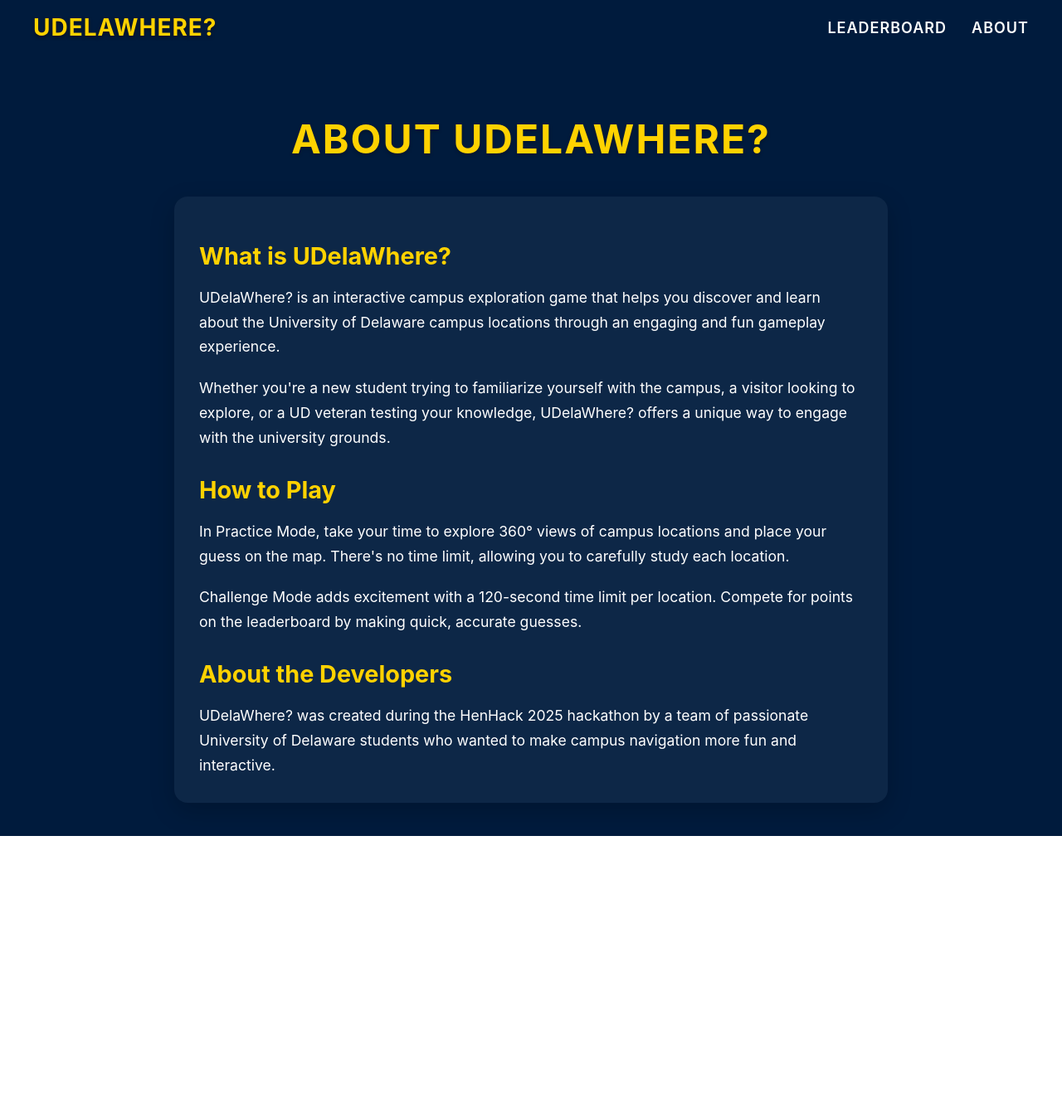
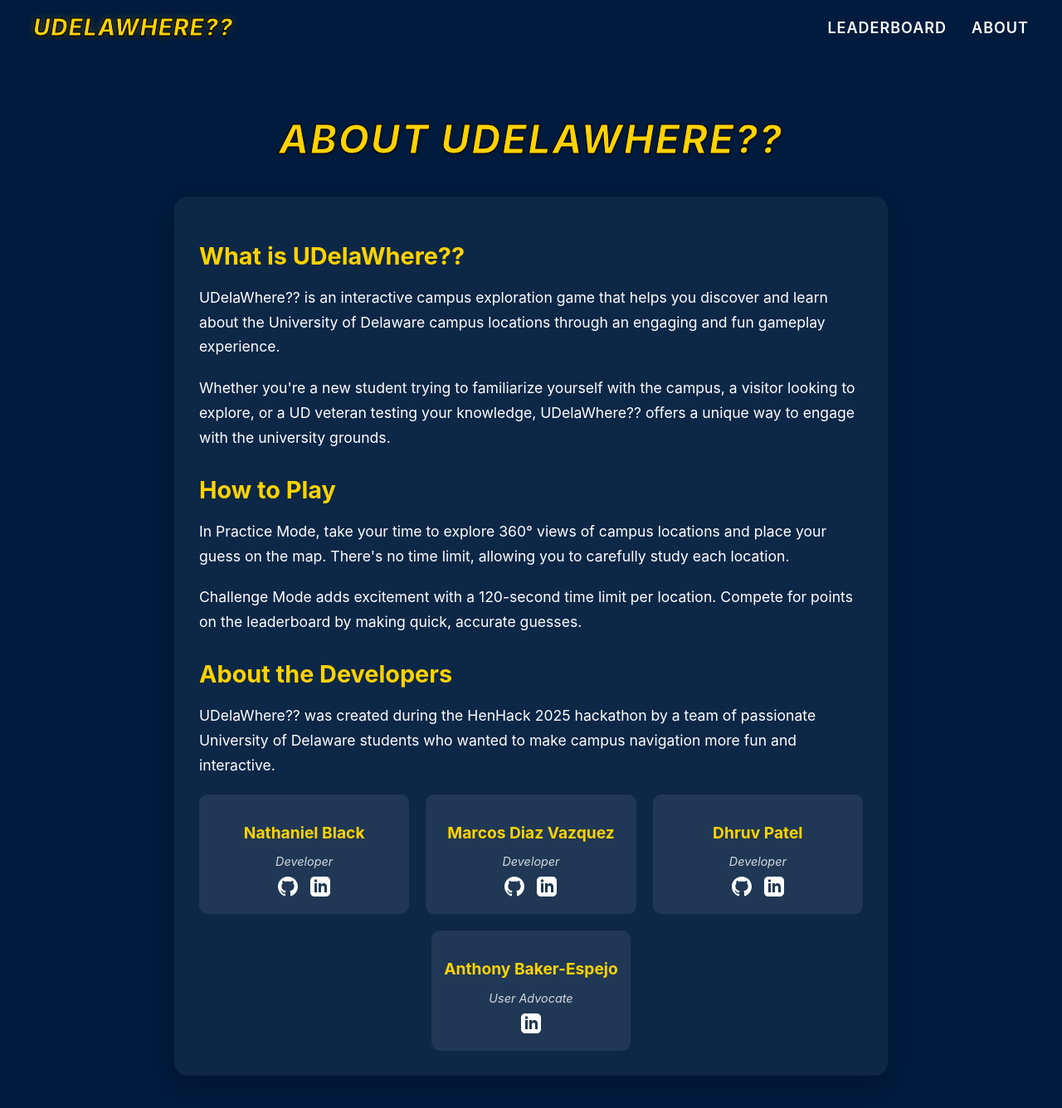
Before and after one commit to ncb09/UDelaWhere, a React (Create React App) app: page /about in a window 1280 px wide. Shown: the whole page at 83% size. Before the commit the page ends 1008 px from the top, so only its background shows below. Built offline with nearby package versions, Linux system fonts and the light colour scheme; no server answers.

Commit message:
polished UI v4 + README changes

```diff
--- a/public/index.html
+++ b/public/index.html
@@ -7,7 +7,7 @@
     <meta name="theme-color" content="#000000" />
     <meta
       name="description"
-      content="UDelaWhere? - Test your knowledge of the University of Delaware campus"
+      content="UDelaWhere?? - Test your knowledge of the University of Delaware campus"
     />
     <link rel="apple-touch-icon" href="%PUBLIC_URL%/logo192.png" />
     <!--
@@ -24,7 +24,7 @@
       work correctly both with client-side routing and a non-root public URL.
       Learn how to configure a non-root public URL by running `npm run build`.
     -->
-    <title>UDelaWhere?</title>
+    <title>UDelaWhere??</title>
   </head>
   <body>
     <noscript>You need to enable JavaScript to run this app.</noscript>
--- a/src/App.tsx
+++ b/src/App.tsx
@@ -23,6 +23,8 @@
     color: #FFD200;
     text-transform: uppercase;
     letter-spacing: 2px;
+    font-style: italic;
+    -webkit-text-stroke: 1px black;
     text-shadow: 0 2px 4px rgba(0, 0, 0, 0.3);
   }
 
@@ -58,7 +60,7 @@
       <Routes>
         <Route path="/" element={
           <HomePage>
-            <h1>UDelaWhere?</h1>
+            <h1>UDelaWhere??</h1>
             <p className="subtitle">
               Test your knowledge of the University of Delaware campus in this interactive geolocation game.
               Explore 360° views of locations and try to pinpoint them on the map!
--- a/src/components/About.tsx
+++ b/src/components/About.tsx
@@ -21,6 +21,8 @@
   margin-bottom: 40px;
   text-transform: uppercase;
   letter-spacing: 2px;
+  font-style: italic;
+  -webkit-text-stroke: 1px black;
   text-shadow: 0 2px 4px rgba(0,0,0,0.3);
 `;
 
@@ -59,18 +61,73 @@
   }
 `;
 
+const DeveloperList = styled.div`
+  display: grid;
+  grid-template-columns: repeat(auto-fit, minmax(250px, 1fr));
+  gap: 20px;
+  margin-top: 20px;
+`;
+
+const DeveloperCard = styled.div`
+  background: rgba(255, 255, 255, 0.08);
+  border-radius: 10px;
+  padding: 15px;
+  text-align: center;
+  transition: transform 0.2s;
+
+  &:hover {
+    transform: translateY(-5px);
+  }
+`;
+
+const CenteredCard = styled(DeveloperCard)`
+  grid-column: 1 / -1;
+  max-width: 250px;
+  margin: 0 auto;
+`;
+
+const DeveloperName = styled.h3`
+  color: #FFD200;
+  margin-bottom: 5px;
+  font-size: 1.2em;
+`;
+
+const DeveloperTitle = styled.p`
+  color: rgba(255, 255, 255, 0.8);
+  font-size: 0.9em;
+  margin-bottom: 10px;
+  font-style: italic;
+`;
+
+const SocialLinks = styled.div`
+  display: flex;
+  justify-content: center;
+  gap: 15px;
+  margin-top: 10px;
+`;
+
+const SocialLink = styled.a`
+  color: white;
+  font-size: 24px;
+  transition: color 0.2s;
+
+  &:hover {
+    color: #FFD200;
+  }
+`;
+
 const About: React.FC = () => {
   return (
     <AboutContainer>
-      <Title>About UDelaWhere?</Title>
+      <Title>About UDelaWhere??</Title>
       <ContentCard>
         <Section>
-          <SectionTitle>What is UDelaWhere?</SectionTitle>
+          <SectionTitle>What is UDelaWhere??</SectionTitle>
           <Paragraph>
-            UDelaWhere? is an interactive campus exploration game that helps you discover and learn about the University of Delaware campus locations through an engaging and fun gameplay experience.
+            UDelaWhere?? is an interactive campus exploration game that helps you discover and learn about the University of Delaware campus locations through an engaging and fun gameplay experience.
           </Paragraph>
           <Paragraph>
-            Whether you're a new student trying to familiarize yourself with the campus, a visitor looking to explore, or a UD veteran testing your knowledge, UDelaWhere? offers a unique way to engage with the university grounds.
+            Whether you're a new student trying to familiarize yourself with the campus, a visitor looking to explore, or a UD veteran testing your knowledge, UDelaWhere?? offers a unique way to engage with the university grounds.
           </Paragraph>
         </Section>
 
@@ -87,8 +144,73 @@
         <Section>
           <SectionTitle>About the Developers</SectionTitle>
           <Paragraph>
-            UDelaWhere? was created during the HenHack 2025 hackathon by a team of passionate University of Delaware students who wanted to make campus navigation more fun and interactive.
+            UDelaWhere?? was created during the HenHack 2025 hackathon by a team of passionate University of Delaware students who wanted to make campus navigation more fun and interactive.
           </Paragraph>
+
+          <DeveloperList>
+            <DeveloperCard>
+              <DeveloperName>Nathaniel Black</DeveloperName>
+              <DeveloperTitle>Developer</DeveloperTitle>
+              <SocialLinks>
+                <SocialLink href="https://github.com/ncb09" target="_blank" title="GitHub">
+                  <svg xmlns="http://www.w3.org/2000/svg" width="24" height="24" viewBox="0 0 24 24" fill="currentColor">
+                    <path d="M12 0c-6.626 0-12 5.373-12 12 0 5.302 3.438 9.8 8.207 11.387.599.111.793-.261.793-.577v-2.234c-3.338.726-4.033-1.416-4.033-1.416-.546-1.387-1.333-1.756-1.333-1.756-1.089-.745.083-.729.083-.729 1.205.084 1.839 1.237 1.839 1.237 1.07 1.834 2.807 1.304 3.492.997.107-.775.418-1.305.762-1.604-2.665-.305-5.467-1.334-5.467-5.931 0-1.311.469-2.381 1.236-3.221-.124-.303-.535-1.524.117-3.176 0 0 1.008-.322 3.301 1.23.957-.266 1.983-.399 3.003-.404 1.02.005 2.047.138 3.006.404 2.291-1.552 3.297-1.23 3.297-1.23.653 1.653.242 2.874.118 3.176.77.84 1.235 1.911 1.235 3.221 0 4.609-2.807 5.624-5.479 5.921.43.372.823 1.102.823 2.222v3.293c0 .319.192.694.801.576 4.765-1.589 8.199-6.086 8.199-11.386 0-6.627-5.373-12-12-12z"/>
+                  </svg>
+                </SocialLink>
+                <SocialLink href="https://www.linkedin.com/in/nathaniel-black-ab8a19329/" target="_blank" title="LinkedIn">
+                  <svg xmlns="http://www.w3.org/2000/svg" width="24" height="24" viewBox="0 0 24 24" fill="currentColor">
+                    <path d="M19 0h-14c-2.761 0-5 2.239-5 5v14c0 2.761 2.239 5 5 5h14c2.762 0 5-2.239 5-5v-14c0-2.761-2.238-5-5-5zm-11 19h-3v-11h3v11zm-1.5-12.268c-.966 0-1.75-.79-1.75-1.764s.784-1.764 1.75-1.764 1.75.79 1.75 1.764-.783 1.764-1.75 1.764zm13.5 12.268h-3v-5.604c0-3.368-4-3.113-4 0v5.604h-3v-11h3v1.765c1.396-2.586 7-2.777 7 2.476v6.759z"/>
+                  </svg>
+                </SocialLink>
+              </SocialLinks>
+            </DeveloperCard>
+
+            <DeveloperCard>
+              <DeveloperName>Marcos Diaz Vazquez</DeveloperName>
+              <DeveloperTitle>Developer</DeveloperTitle>
+              <SocialLinks>
+                <SocialLink href="https://github.com/marcosdiazvazquez" target="_blank" title="GitHub">
+                  <svg xmlns="http://www.w3.org/2000/svg" width="24" height="24" viewBox="0 0 24 24" fill="currentColor">
+                    <path d="M12 0c-6.626 0-12 5.373-12 12 0 5.302 3.438 9.8 8.207 11.387.599.111.793-.261.793-.577v-2.234c-3.338.726-4.033-1.416-4.033-1.416-.546-1.387-1.333-1.756-1.333-1.756-1.089-.745.083-.729.083-.729 1.205.084 1.839 1.237 1.839 1.237 1.07 1.834 2.807 1.304 3.492.997.107-.775.418-1.305.762-1.604-2.665-.305-5.467-1.334-5.467-5.931 0-1.311.469-2.381 1.236-3.221-.124-.303-.535-1.524.117-3.176 0 0 1.008-.322 3.301 1.23.957-.266 1.983-.399 3.003-.404 1.02.005 2.047.138 3.006.404 2.291-1.552 3.297-1.23 3.297-1.23.653 1.653.242 2.874.118 3.176.77.84 1.235 1.911 1.235 3.221 0 4.609-2.807 5.624-5.479 5.921.43.372.823 1.102.823 2.222v3.293c0 .319.192.694.801.576 4.765-1.589 8.199-6.086 8.199-11.386 0-6.627-5.373-12-12-12z"/>
+                  </svg>
+                </SocialLink>
+                <SocialLink href="https://www.linkedin.com/in/marcos-diaz-vazquez/" target="_blank" title="LinkedIn">
+                  <svg xmlns="http://www.w3.org/2000/svg" width="24" height="24" viewBox="0 0 24 24" fill="currentColor">
+                    <path d="M19 0h-14c-2.761 0-5 2.239-5 5v14c0 2.761 2.239 5 5 5h14c2.762 0 5-2.239 5-5v-14c0-2.761-2.238-5-5-5zm-11 19h-3v-11h3v11zm-1.5-12.268c-.966 0-1.75-.79-1.75-1.764s.784-1.764 1.75-1.764 1.75.79 1.75 1.764-.783 1.764-1.75 1.764zm13.5 12.268h-3v-5.604c0-3.368-4-3.113-4 0v5.604h-3v-11h3v1.765c1.396-2.586 7-2.777 7 2.476v6.759z"/>
+                  </svg>
+                </SocialLink>
+              </SocialLinks>
+            </DeveloperCard>
+
+            <DeveloperCard>
+              <DeveloperName>Dhruv Patel</DeveloperName>
+              <DeveloperTitle>Developer</DeveloperTitle>
+              <SocialLinks>
+                <SocialLink href="https://github.com/rkdhruv" target="_blank" title="GitHub">
+                  <svg xmlns="http://www.w3.org/2000/svg" width="24" height="24" viewBox="0 0 24 24" fill="currentColor">
+                    <path d="M12 0c-6.626 0-12 5.373-12 12 0 5.302 3.438 9.8 8.207 11.387.599.111.793-.261.793-.577v-2.234c-3.338.726-4.033-1.416-4.033-1.416-.546-1.387-1.333-1.756-1.333-1.756-1.089-.745.083-.729.083-.729 1.205.084 1.839 1.237 1.839 1.237 1.07 1.834 2.807 1.304 3.492.997.107-.775.418-1.305.762-1.604-2.665-.305-5.467-1.334-5.467-5.931 0-1.311.469-2.381 1.236-3.221-.124-.303-.535-1.524.117-3.176 0 0 1.008-.322 3.301 1.23.957-.266 1.983-.399 3.003-.404 1.02.005 2.047.138 3.006.404 2.291-1.552 3.297-1.23 3.297-1.23.653 1.653.242 2.874.118 3.176.77.84 1.235 1.911 1.235 3.221 0 4.609-2.807 5.624-5.479 5.921.43.372.823 1.102.823 2.222v3.293c0 .319.192.694.801.576 4.765-1.589 8.199-6.086 8.199-11.386 0-6.627-5.373-12-12-12z"/>
+                  </svg>
+                </SocialLink>
+                <SocialLink href="https://www.linkedin.com/in/rkdhruv/" target="_blank" title="LinkedIn">
+                  <svg xmlns="http://www.w3.org/2000/svg" width="24" height="24" viewBox="0 0 24 24" fill="currentColor">
+                    <path d="M19 0h-14c-2.761 0-5 2.239-5 5v14c0 2.761 2.239 5 5 5h14c2.762 0 5-2.239 5-5v-14c0-2.761-2.238-5-5-5zm-11 19h-3v-11h3v11zm-1.5-12.268c-.966 0-1.75-.79-1.75-1.764s.784-1.764 1.75-1.764 1.75.79 1.75 1.764-.783 1.764-1.75 1.764zm13.5 12.268h-3v-5.604c0-3.368-4-3.113-4 0v5.604h-3v-11h3v1.765c1.396-2.586 7-2.777 7 2.476v6.759z"/>
+                  </svg>
+                </SocialLink>
+              </SocialLinks>
+            </DeveloperCard>
+
+            <CenteredCard>
+              <DeveloperName>Anthony Baker-Espejo</DeveloperName>
+              <DeveloperTitle>User Advocate</DeveloperTitle>
+              <SocialLinks>
+                <SocialLink href="https://www.linkedin.com/in/abespejo/" target="_blank" title="LinkedIn">
+                  <svg xmlns="http://www.w3.org/2000/svg" width="24" height="24" viewBox="0 0 24 24" fill="currentColor">
+                    <path d="M19 0h-14c-2.761 0-5 2.239-5 5v14c0 2.761 2.239 5 5 5h14c2.762 0 5-2.239 5-5v-14c0-2.761-2.238-5-5-5zm-11 19h-3v-11h3v11zm-1.5-12.268c-.966 0-1.75-.79-1.75-1.764s.784-1.764 1.75-1.764 1.75.79 1.75 1.764-.783 1.764-1.75 1.764zm13.5 12.268h-3v-5.604c0-3.368-4-3.113-4 0v5.604h-3v-11h3v1.765c1.396-2.586 7-2.777 7 2.476v6.759z"/>
+                  </svg>
+                </SocialLink>
+              </SocialLinks>
+            </CenteredCard>
+          </DeveloperList>
         </Section>
       </ContentCard>
     </AboutContainer>
--- a/src/components/Navbar.tsx
+++ b/src/components/Navbar.tsx
@@ -21,10 +21,34 @@
   color: #FFD200;
   text-decoration: none;
   font-size: 28px;
-  font-weight: 700;
+  font-weight: 800;
   text-transform: uppercase;
   letter-spacing: 1px;
-  text-shadow: 0 2px 4px rgba(0,0,0,0.5);
+  font-style: italic;
+  -webkit-text-stroke: 1px black;
+  text-shadow:
+    0 2px 4px rgba(0,0,0,0.5),
+    0 0 10px rgba(255, 210, 0, 0.3);
+  position: relative;
+  display: inline-block;
+  transition: transform 0.2s ease, text-shadow 0.2s ease;
+
+  &:hover {
+    transform: scale(1.05);
+    text-shadow: 0 4px 8px rgba(0,0,0,0.6), 0 0 15px rgba(255, 210, 0, 0.5);
+  }
+
+  /* Creates a subtle 3D effect */
+  &::after {
+    content: 'UDelaWhere??';
+    position: absolute;
+    left: 2px;
+    top: 2px;
+    color: rgba(0, 27, 61, 0.6);
+    font-style: italic;
+    -webkit-text-stroke: 0;
+    z-index: -1;
+  }
 `;
 
 const NavLinks = styled.div`
@@ -50,7 +74,7 @@
   return (
     <Nav>
       <NavContainer>
-        <Logo to="/">UDelaWhere?</Logo>
+        <Logo to="/">UDelaWhere??</Logo>
         <NavLinks>
           <NavLink to="/leaderboard">Leaderboard</NavLink>
           <NavLink to="/about">About</NavLink>
```
Also changed, not shown: public/manifest.json, 2 other files (tests, documents, lock files or other folders).
